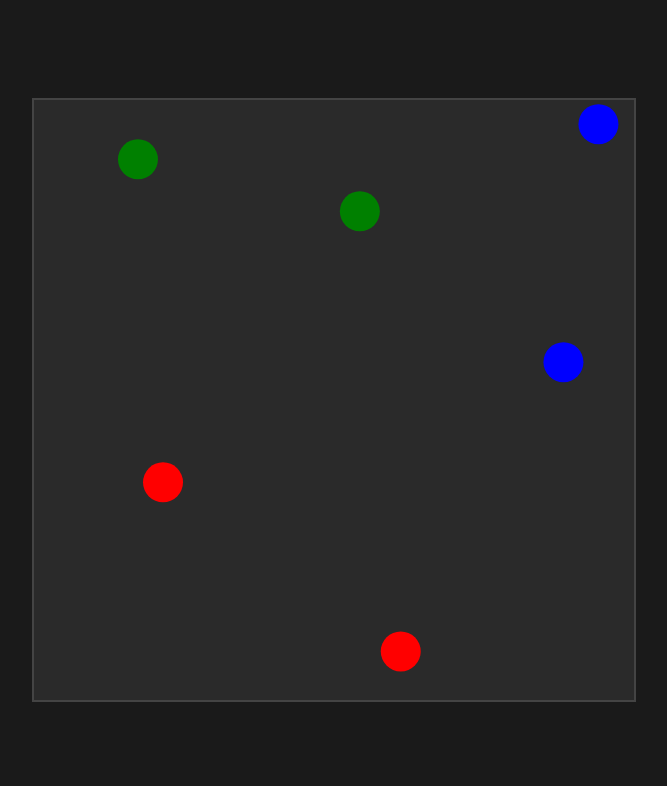
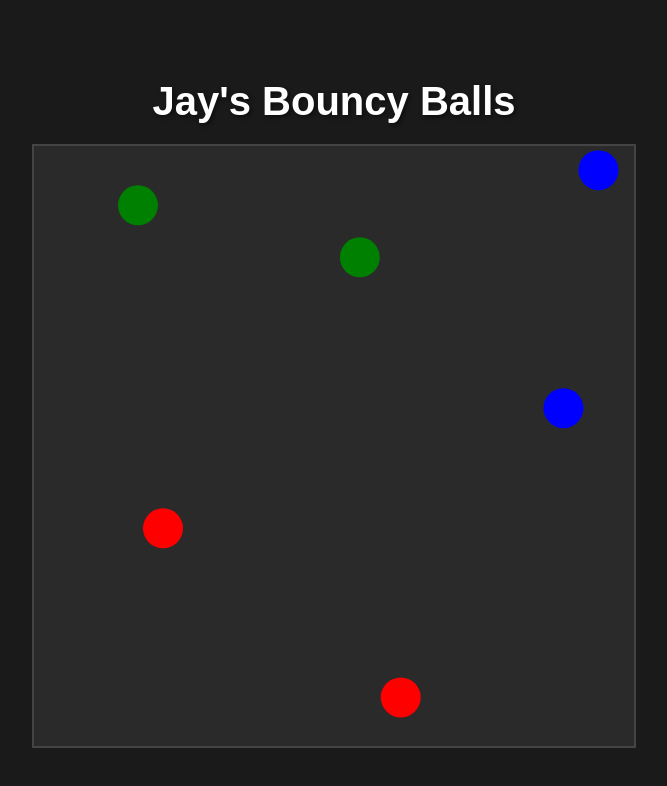
Before and after one commit to jaydrive11/cursor_bouncy_balls, a plain HTML site: page index.html in a window 1280 px wide. Shown: the whole page, without its empty margins (306-973 px from the left). Drawn offline with Linux system fonts and the light colour scheme.

Commit message:
Added heading and improved styling

```diff
--- a/index.html
+++ b/index.html
@@ -8,10 +8,18 @@
         body {
             margin: 0;
             display: flex;
+            flex-direction: column;
             justify-content: center;
             align-items: center;
             min-height: 100vh;
             background-color: #1a1a1a;
+            color: white;
+            font-family: Arial, sans-serif;
+        }
+        h1 {
+            margin-bottom: 20px;
+            font-size: 2.5em;
+            text-shadow: 2px 2px 4px rgba(0, 0, 0, 0.5);
         }
         canvas {
             border: 2px solid #444;
@@ -20,6 +28,7 @@
     </style>
 </head>
 <body>
+    <h1>Jay's Bouncy Balls</h1>
     <canvas id="canvas"></canvas>
     <script src="script.js"></script>
 </body>
```
